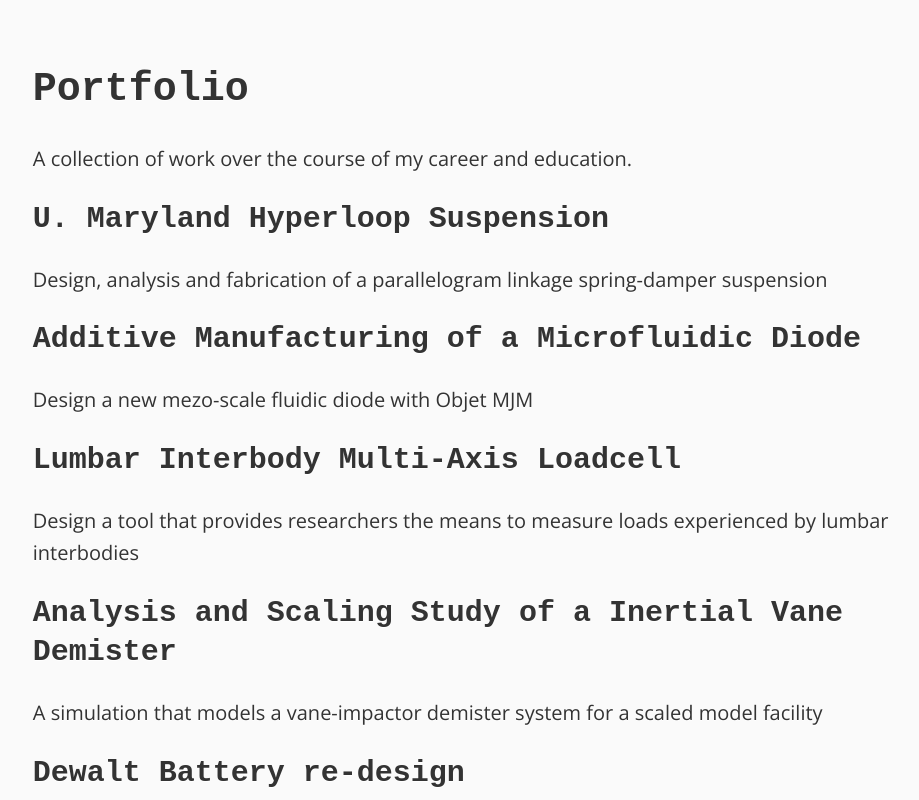
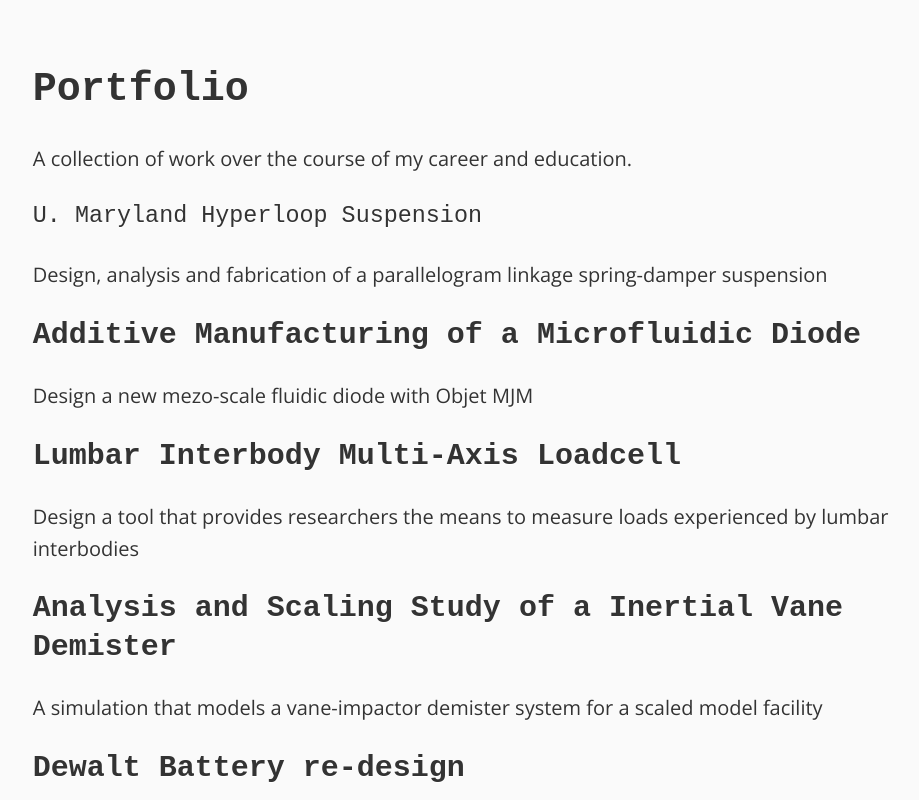
Before and after one commit to vineetpadia/vineetpadia.github.io, a plain HTML site: page portfolio.html in a window 1280 px wide. Shown: the top 800 px of the page, without its empty margins (140-1059 px from the left). Drawn offline with nearby package versions, Linux system fonts and the light colour scheme; a web font is replaced by a local one.

Commit message:
Update portfolio.html

```diff
--- a/portfolio.html
+++ b/portfolio.html
@@ -13,7 +13,7 @@
             <h1>Portfolio</h1>
             <aside>A collection of work over the course of my career and education.</aside>
         </header>
-        <h2>U. Maryland Hyperloop Suspension</h2>
+        <h3>U. Maryland Hyperloop Suspension</h3>
             <p>Design, analysis and fabrication of a parallelogram linkage spring-damper suspension</p>
         <h2>Additive Manufacturing of a Microfluidic Diode</h2>
             <p>Design a new mezo-scale fluidic diode with Objet MJM</p>
```
